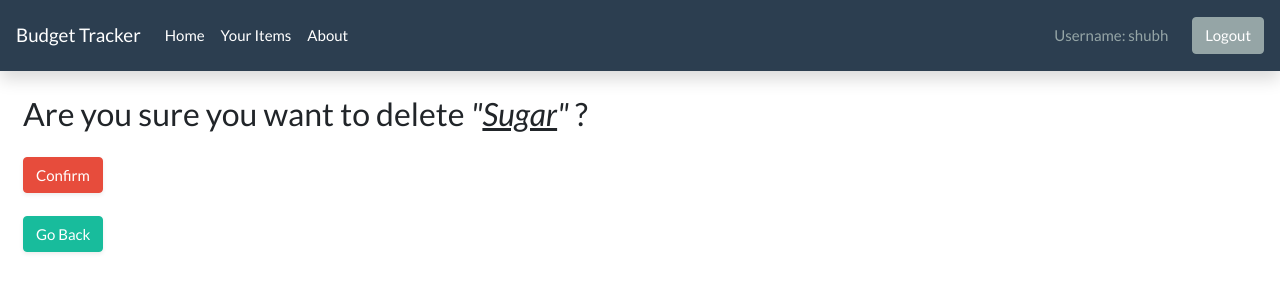
After one commit to theshubhagrwl/budget-tracker-django, a Django app: page /delete/18 in a window 1280 px wide. The commit adds this page. Shown: the top 300 px of the page. Run offline with Django 3.2, Linux system fonts and the light colour scheme; a user stored in the database is signed in; data comes from the database, SQL or seed files in the repository; both versions use the stored data as it was after the commit; some libraries are stand-ins or nearby versions.

Commit message:
completed CRUD

```diff
--- /dev/null
+++ b/budget_app/templates/budget_app/deleteItem.html
@@ -0,0 +1,20 @@
+{% extends 'budget_app/base.html' %}
+{% block content %}
+<h3>Are you sure you want to delete <i>"<u>{{item}}</u>"</i> ?</h3>
+
+<form method="POST" class="mt-4">
+    {% csrf_token %}
+    <input type="submit" value="Confirm" class="btn btn-danger shadow-sm rounded">
+    <br><br>
+    <!-- <input type="button" value="Go Back" class="btn btn-success shadow-sm rounded"> -->
+    <a href="{% url 'items' %}">
+        <button type="button" class="btn btn-success shadow-sm rounded"> Go Back </button>
+    </a>
+    <!-- <div class="col-lg-6 pl-0">
+        {{form.title}} <br>
+        {{form.amount}} <br>
+        {{form.date}} <br>
+    </div> -->
+    <!-- <button type="submit" class="btn btn-primary shadow-sm">Add</button> -->
+</form>
+{% endblock %}
--- a/budget_app/views.py
+++ b/budget_app/views.py
@@ -85,3 +85,13 @@ def updateItem(request, pk):
         return redirect(items)
 
     return render(request, 'budget_app/updateItem.html', {'items': u_items, 'form': form})
+
+
+def deleteItem(request, pk):
+    item = BudgetItem.objects.filter(user=request.user).get(id=pk)
+
+    if request.method == 'POST':
+        item.delete()
+        return redirect(items)
+
+    return render(request, 'budget_app/deleteItem.html', {'item': item})
--- a/budget_tracker/urls.py
+++ b/budget_tracker/urls.py
@@ -29,5 +29,5 @@ urlpatterns = [
     path('items/', views.items, name='items'),
     path('about/', views.about, name='about'),
     path('update/<int:pk>', views.updateItem, name='updateItem'),
-
+    path('delete/<int:pk>', views.deleteItem, name='deleteItem'),
 ]
```
Also changed, not shown: budget_app/templates/budget_app/items.html (+6 -1 lines), db.sqlite3.
